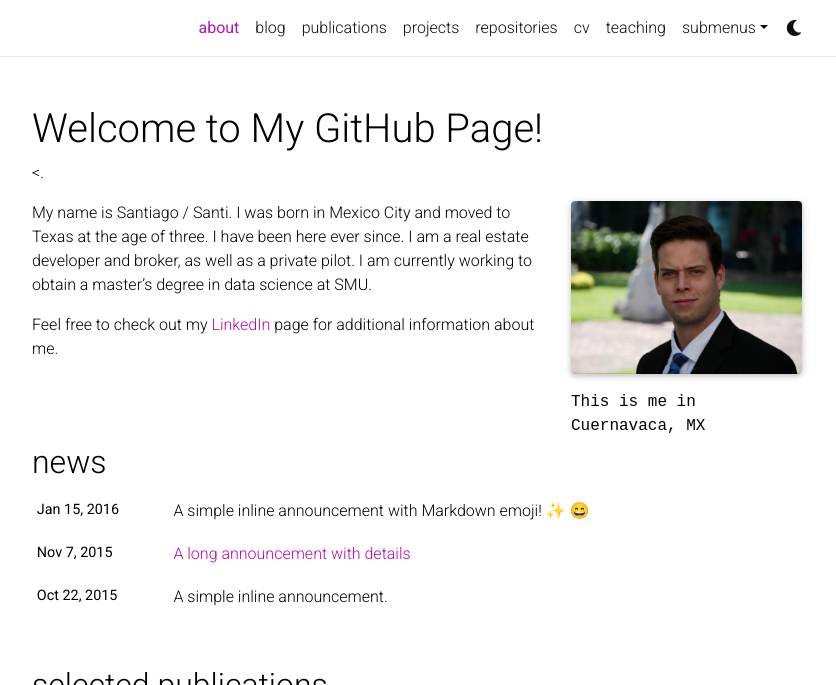
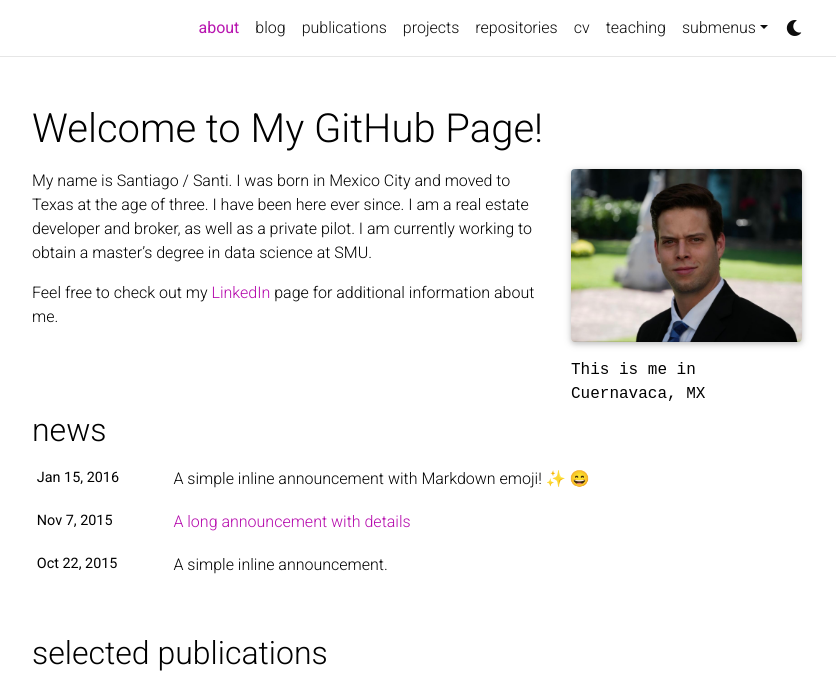
Before and after one commit to santigtz95/santigtz95.github.io, a Jekyll site: the page built from _pages/about.md, in a window 1280 px wide and 1006 px high, cut to the strip 0-685 px from the top of the window. Shown: the whole strip, without its empty margins (223-1059 px from the left). Built offline with Jekyll 4.4.1, drawn with Linux system fonts in a browser that asks for light colours; full-size pictures stand in for the smaller copies a plugin makes; emoji names are drawn with the system emoji font; comment, search, counter and statistics services are not loaded; a style sheet for code colours, icons or effects is not loaded.

Commit message:
typo fix

```diff
--- a/_pages/about.md
+++ b/_pages/about.md
@@ -2,7 +2,7 @@
 layout: about
 title: about
 permalink: /
-subtitle: <</a>.
+subtitle: </a>
 
 profile:
   align: right
```
